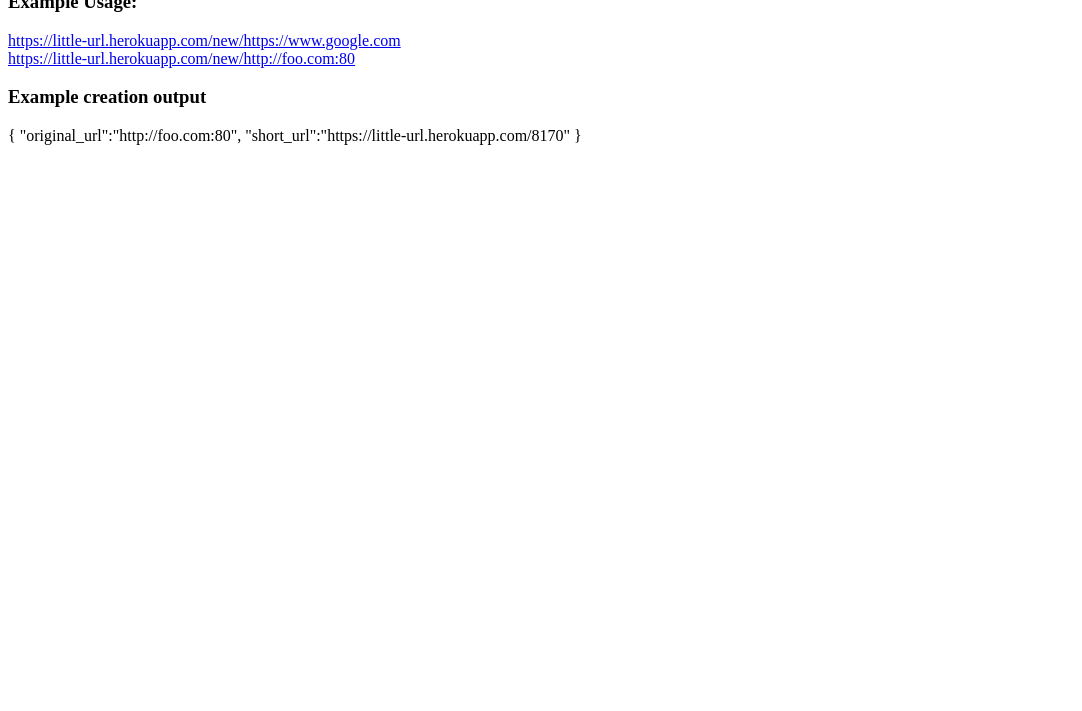
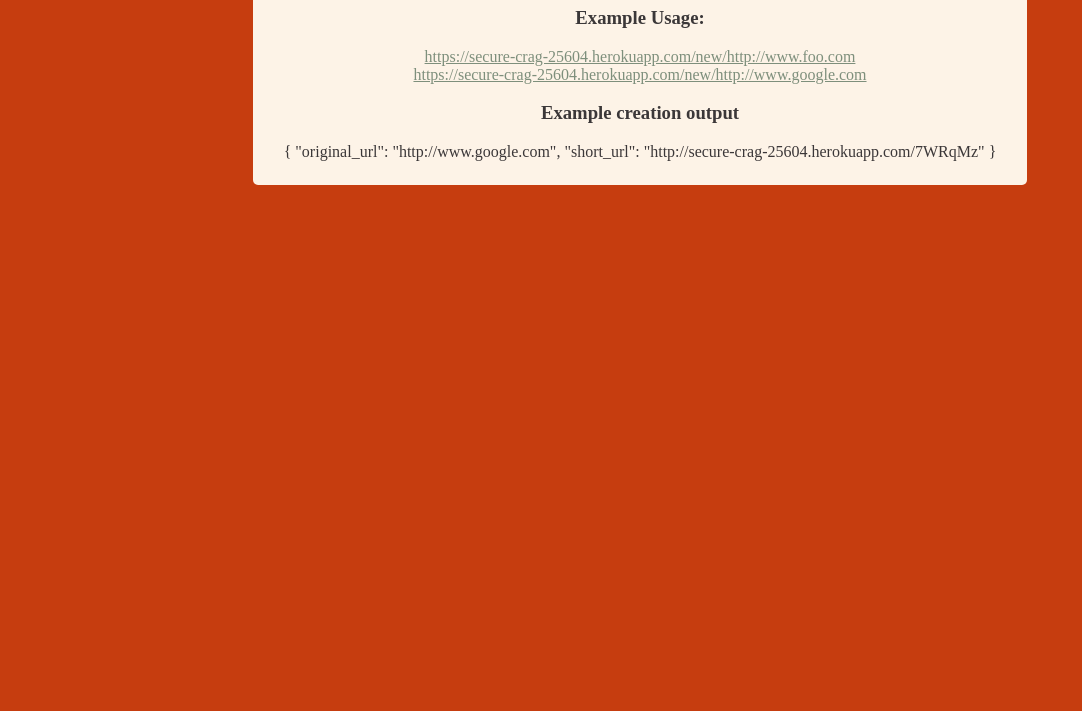
Before and after one commit to twmilli/url_shortener, a website: page View/index.html in a window 1280 px wide. Shown: the part 89-800 px from the top of the page, without its empty margins (0-1082 px from the left). Drawn offline with Linux system fonts and the light colour scheme.

Commit message:
Project completed

```diff
--- a/View/index.html
+++ b/View/index.html
@@ -1,16 +1,21 @@
 <!DOCTYPE html>
 <html>
     <head>
-
+        <link rel="stylesheet" href="/styles.css" type="text/css" />
     </head>
     <body>
-        <h1>Created By Taylor Milliman</h1>
-        <h3>Example Usage: </h3>
-        <a href="https://little-url.herokuapp.com/new/https://www.google.com">https://little-url.herokuapp.com/new/https://www.google.com</a>
-        <br>
-        <a href="https://little-url.herokuapp.com/new/http://foo.com:80">https://little-url.herokuapp.com/new/http://foo.com:80</a>
-        <br>
-        <h3>Example creation output</h3>
-        <p>{ "original_url":"http://foo.com:80", "short_url":"https://little-url.herokuapp.com/8170" }</p>
+        <div class="text">
+            <h1>Created By Taylor Milliman</h1>
+            <h3>Example Usage: </h3>
+            <a href="https://secure-crag-25604.herokuapp.com/new/http://www.foo.com">https://secure-crag-25604.herokuapp.com/new/http://www.foo.com</a>
+            <br>
+            <a href="https://secure-crag-25604.herokuapp.com/new/http://www.google.com">https://secure-crag-25604.herokuapp.com/new/http://www.google.com</a>
+            <br>
+            <h3>Example creation output</h3>
+            <p>{
+  "original_url": "http://www.google.com",
+  "short_url": "http://secure-crag-25604.herokuapp.com/7WRqMz"
+}</p>
+        </div>
     </body>
 </html>
--- /dev/null
+++ b/View/styles.css
@@ -0,0 +1,16 @@
+body{
+    background-color: #C63D0F;
+    color: #3B3738;
+}
+
+a{
+    color: #7E8F7C;
+}
+.text{
+    background-color: #FDF3E7;
+    width: 60%;
+    margin: auto;
+    text-align: center;
+    padding: 0.5rem;
+    border-radius: 5px;
+}
```
Also changed, not shown: server.js (+2 -6 lines).
